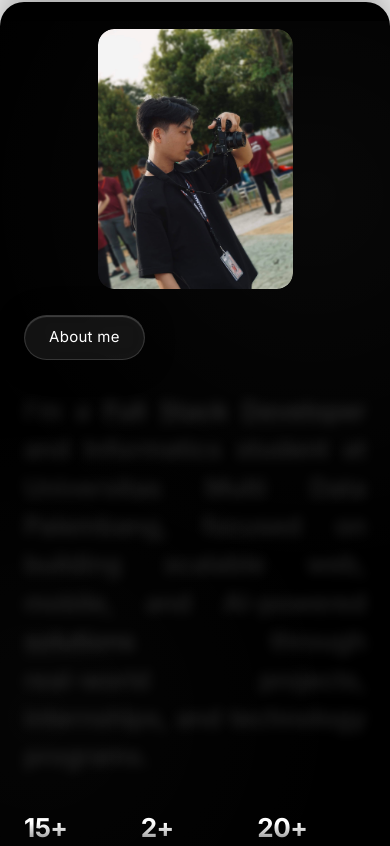
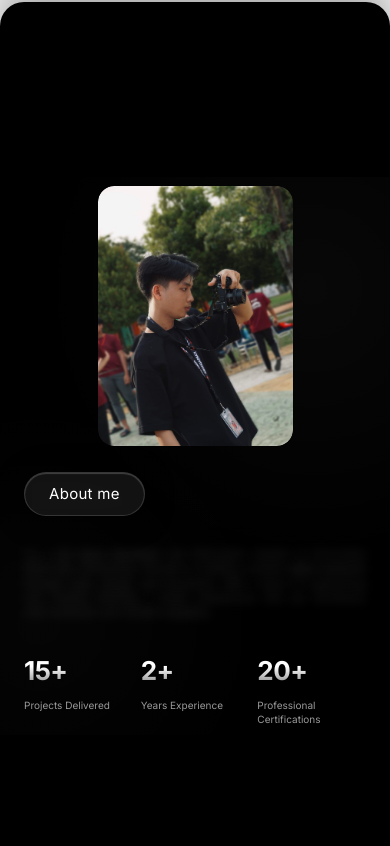
Before and after one commit to wahyualfrq/portofolio-Web, a Next.js app: page / in a window 390 px wide. Shown: the part 842-1688 px from the top of the page. Built offline with nearby package versions, Linux system fonts and the light colour scheme.

Commit message:
style(about): update bio text and migrate styling to Tailwind CSS

```diff
--- a/src/app/globals.css
+++ b/src/app/globals.css
@@ -362,19 +362,6 @@ html, body {
   gap: clamp(30px, 4.5vh, 60px);
 }
 
-.about-paragraph {
-  font-size: 48px;
-  font-weight: 700;
-  line-height: 1.4;
-  color: rgba(255, 255, 255, 0.85);
-  letter-spacing: -0.02em;
-  text-align: justify;
-  text-justify: inter-word;
-  word-break: break-word;
-  hyphens: auto;
-  -webkit-hyphens: auto;
-  -ms-hyphens: auto;
-}
 
 
 .about-highlight {
@@ -434,9 +421,6 @@ html, body {
     align-items: center;
   }
 
-  .about-paragraph {
-    font-size: 36px;
-  }
 
   .about-content {
     gap: 80px;
@@ -472,11 +456,6 @@ html, body {
     gap: 16px;
   }
 
-  .about-paragraph {
-    font-size: 13.5px;
-    line-height: 1.4;
-    text-align: justify;
-  }
 
   .about-stats {
     grid-template-columns: repeat(3, 1fr);
@@ -509,10 +488,6 @@ html, body {
     gap: 12px;
   }
 
-  .about-paragraph {
-    font-size: 12px;
-    line-height: 1.35;
-  }
 
   .about-stats {
     gap: 8px;
@@ -536,10 +511,6 @@ html, body {
     gap: 10px;
   }
 
-  .about-paragraph {
-    font-size: 11px;
-    line-height: 1.3;
-  }
 
   .about-stats {
     gap: 6px;
--- a/src/components/AboutSection.tsx
+++ b/src/components/AboutSection.tsx
@@ -97,14 +97,14 @@ export default function AboutSection() {
               </span>
 
               <ScrollReveal
-                containerClassName="about-paragraph"
+                textClassName="text-[9.5px] min-[360px]:text-[10.5px] min-[480px]:text-[12px] md:text-[28px] lg:text-[36px] font-bold leading-[1.3] min-[360px]:leading-[1.35] min-[480px]:leading-[1.4] text-white/85 tracking-[-0.02em] text-justify [text-justify:inter-word] break-words [hyphens:auto] [-webkit-hyphens:auto] [-ms-hyphens:auto]"
                 baseOpacity={0.15}
                 enableBlur={true}
                 blurStrength={6}
                 baseRotation={0}
-                highlightWords={["Full", "Stack", "Developer", "AI-powered", "solutions"]}
+                highlightWords={["Full", "Stack", "Developer", "digital", "products"]}
               >
-                I'm a Full Stack Developer and Informatics student at Universitas Multi Data Palembang, focused on building scalable web, mobile, and AI-powered solutions through real-world projects, internships, and technology programs.
+                I'm a Full Stack Developer and Informatics student at Universitas Multi Data Palembang, focused on building scalable digital products through code, design, and innovation. With a blend of engineering and creative thinking, I create experiences that are functional, user-centered, and visually engaging.
               </ScrollReveal>
 
               <div className="about-stats">
--- a/src/components/ScrollReveal.css
+++ b/src/components/ScrollReveal.css
@@ -3,9 +3,7 @@
 }
 
 .scroll-reveal-text {
-  font-size: clamp(1.6rem, 4vw, 3rem);
-  line-height: 1.5;
-  font-weight: 600;
+  /* Styled using Tailwind via textClassName */
 }
 
 .word {
```
